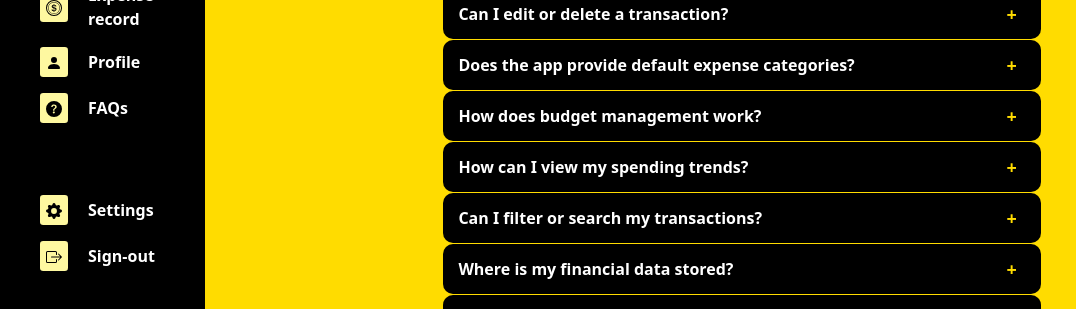
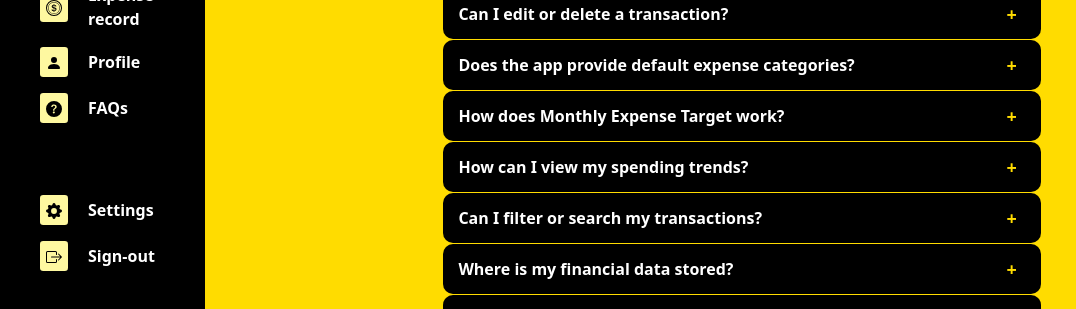
Before and after one commit to ally0829/MoneyBees, a Django app: page /finance/faq/ in a window 1280 px wide. Shown: the part 463-772 px from the top of the page, without its empty margins (0-1076 px from the left). Run offline with Django 5.2, Linux system fonts and the light colour scheme; some web fonts are replaced.

Commit message:
faqs are updated according to our new functionalities

```diff
--- a/templates/finance/faq.html
+++ b/templates/finance/faq.html
@@ -23,7 +23,7 @@
       </h2>
       <div id="panelsStayOpen-collapseOne" class="accordion-collapse collapse" aria-labelledby="panelsStayOpen-headingOne">
         <div class="accordion-body">
-          This app helps users record income and expenses, manage budgets, and analyze financial trends with visual reports.
+          This app helps users record income and expenses, manage budgets, and analyze financial trends with visual reports for the respective month.
         </div>
       </div>
     </div>
@@ -47,7 +47,8 @@
       </h2>
       <div id="panelsStayOpen-collapseThree" class="accordion-collapse collapse" aria-labelledby="panelsStayOpen-headingThree">
         <div class="accordion-body">
-          Tap the “+” button, select a category, enter the amount, add a description (optional), and tap “Save”.
+          Tap the “+” button, select a category, enter the amount, add a description (optional), and tap “Save”. You can also add your expense in different currencies and you financial reports will be generated in your Default Currency.
+          Easy peasy we'll handle currency conversions for you.
         </div>
       </div>
     </div>
@@ -71,19 +72,19 @@
       </h2>
       <div id="panelsStayOpen-collapseFive" class="accordion-collapse collapse" aria-labelledby="panelsStayOpen-headingFive">
         <div class="accordion-body">
-          Yes! We offer the following default categories: Food, Entertainment, Transportation, Shopping, Healthcare,Others.
+          Yes! We offer the following default categories: Food, Entertainment, Transportation, Shopping, Healthcare, Others.
         </div>
       </div>
     </div>
     <div class="accordion-item">
       <h2 class="accordion-header" id="panelsStayOpen-headingSix">
         <button class="accordion-button collapsed" type="button" data-bs-toggle="collapse" data-bs-target="#panelsStayOpen-collapseSix" aria-expanded="false" aria-controls="panelsStayOpen-collapseSix">
-          How does budget management work?
+          How does Monthly Expense Target work?
         </button>
       </h2>
       <div id="panelsStayOpen-collapseSix" class="accordion-collapse collapse" aria-labelledby="panelsStayOpen-headingSix">
         <div class="accordion-body">
-          You can set weekly or monthly budgets for different categories, and the app will track your spending automatically.
+          You can set monthly target for different categories, and the app will track your spending automatically.
         </div>
       </div>
     </div>
@@ -119,7 +120,7 @@
       </h2>
       <div id="panelsStayOpen-collapseNine" class="accordion-collapse collapse" aria-labelledby="panelsStayOpen-headingNine">
         <div class="accordion-body">
-          Your data is securely stored in the cloud with encryption to ensure privacy protection.
+          Your data is securely stored in the cloud.
         </div>
       </div>
     </div>
@@ -131,7 +132,7 @@
       </h2>
       <div id="panelsStayOpen-collapseTen" class="accordion-collapse collapse" aria-labelledby="panelsStayOpen-headingTen">
         <div class="accordion-body">
-          No! If you enable cloud backup, all your records will be restored when you log into your account on a new device.
+          No! As long as your user credentials are with you, you can access your data with any device and all your records will be restored when you log into your account on a new device.
         </div>
       </div>
     </div>
```
Also changed, not shown: db.sqlite3.
